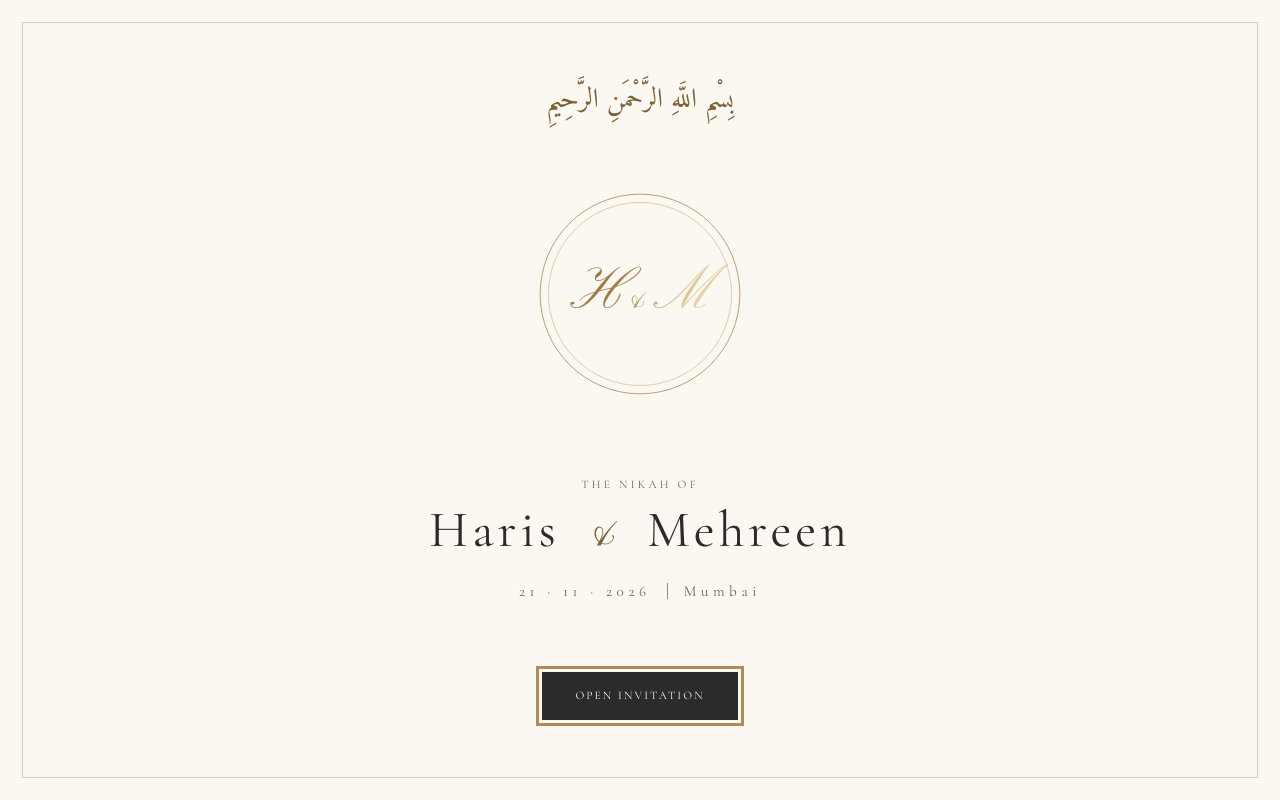
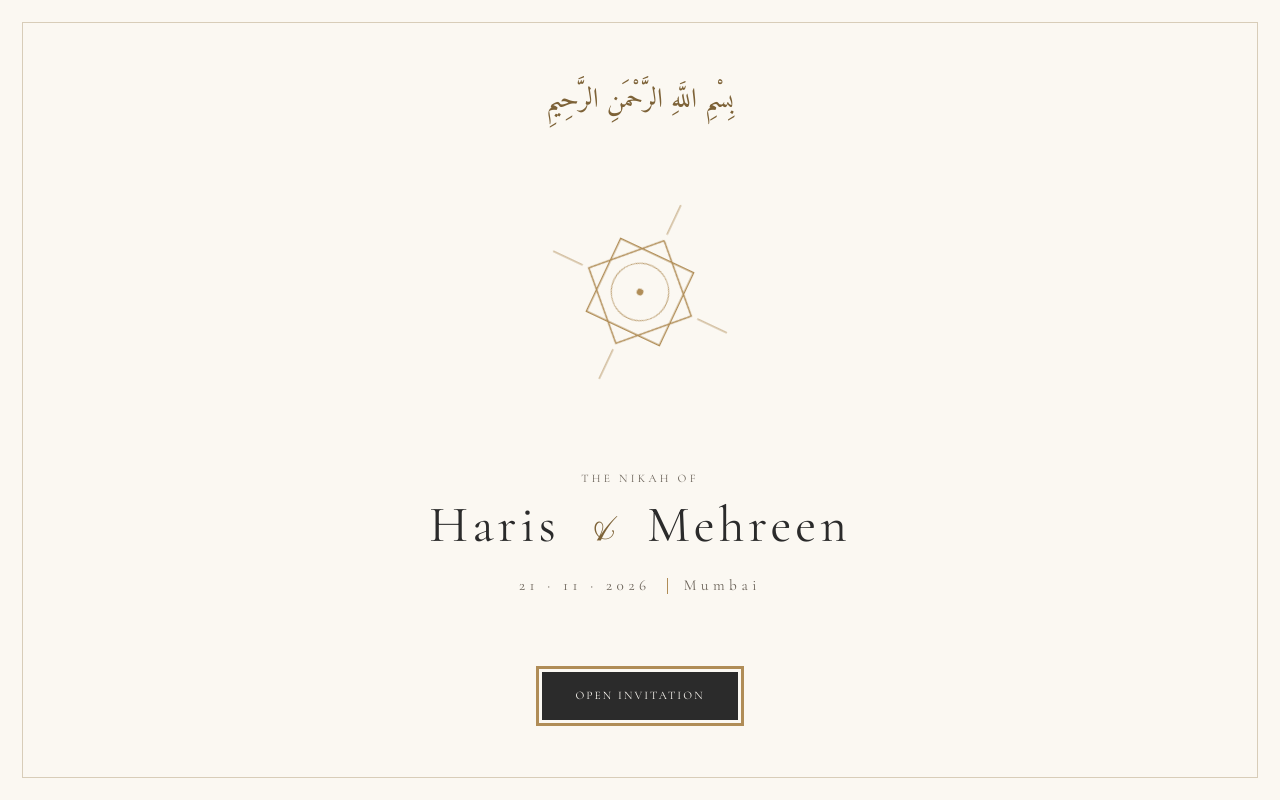
Before and after one commit to Moinuddin22/Invitation, a FastAPI app: page /nikah in a window 1280 px wide. Run offline with FastAPI, Linux system fonts and the light colour scheme; some libraries are stand-ins or nearby versions; some web fonts are replaced.

Commit message:
feat: Nikah cover uses Rub el Hizb star instead of H&M monogram; parents as Mr. & Mrs.

```diff
--- a/app/events.py
+++ b/app/events.py
@@ -22,8 +22,12 @@ class Person:
     relation: str  # "Son" / "Daughter"
 
     @property
+    def parents(self) -> str:
+        return f"Mr. & Mrs. {self.father}"
+
+    @property
     def parent_line(self) -> str:
-        return f"{self.relation} of Janab {self.father}"
+        return f"{self.relation} of {self.parents}"
 
 
 @dataclass(frozen=True)
--- a/app/static/css/themes/nikah.css
+++ b/app/static/css/themes/nikah.css
@@ -41,11 +41,15 @@
 .nk-cover > :nth-child(4) { animation-delay: 1.6s; }
 .nk-cover-bism { font-size: clamp(1.3rem, 4vw, 1.7rem); color: var(--c-gold-ink); margin: 0; }
 
-.nk-medallion { position: relative; width: clamp(150px, 26vh, 220px); aspect-ratio: 1; display: grid; place-items: center; }
-.nk-medallion svg { position: absolute; inset: 0; width: 100%; height: 100%; fill: none; stroke: var(--c-gold); transform: rotate(-90deg); }
-.nk-medallion circle { stroke-width: .8; stroke-dasharray: 604; stroke-dashoffset: 604; animation: nk-draw 2.2s ease .3s forwards; }
-.nk-medallion circle + circle { stroke-width: .4; animation-delay: .7s; }
-.nk-medallion .nk-monogram { margin: 0; font-size: clamp(2.6rem, 7.5vh, 3.75rem); }
+/* Rub el Hizb: two overlapping squares draw themselves in gold, then a slow rotation */
+.nk-star { fill: none; stroke: var(--c-gold); overflow: visible; }
+.nk-star .s1 { stroke-width: 1.5; stroke-dasharray: 340; stroke-dashoffset: 340; animation: nk-draw 2s ease .3s forwards; }
+.nk-star .s1 + .s1 { animation-delay: .7s; }
+.nk-star .s2 { stroke-width: .9; opacity: 0; animation: fade-up 1s ease 1.6s forwards; }
+.nk-star .dot { fill: var(--c-gold); stroke: none; }
+.nk-star-lg { width: clamp(130px, 24vh, 200px); height: auto; animation: nk-turn 90s linear 2.5s infinite; }
+.nk-star-sm { display: block; width: 84px; height: 84px; margin: 2.25rem auto .5rem; }
+@keyframes nk-turn { to { transform: rotate(360deg); } }
 @keyframes nk-draw { to { stroke-dashoffset: 0; } }
 
 .nk-cover-text { text-align: center; }
@@ -85,19 +89,6 @@
 .nk-lead-sm { font-size: 1.15rem; margin: -.5rem auto 1.75rem; }
 .nk-title { font-family: var(--f-display); font-weight: 400; font-size: clamp(1.6rem, 4.5vw, 2.1rem); letter-spacing: .14em; text-transform: uppercase; margin: 0 0 1.25rem; }
 
-/* Gold monogram with a slow light sweep.
-   Script swashes overflow the glyph box, and background-clip:text only paints
-   inside the padding box - so pad generously and cancel it with negative margin. */
-.nk-monogram {
-  font-family: var(--f-script); font-size: clamp(3.5rem, 12vw, 5rem); line-height: 1.2;
-  padding: .15em .35em; margin: .6rem -.35em .1rem; display: inline-block;
-  background: linear-gradient(110deg, #9c7a45 30%, #e8d3a6 50%, #9c7a45 70%) 0 0 / 250% 100%;
-  -webkit-background-clip: text; background-clip: text; color: transparent;
-  animation: nk-sheen 5s ease-in-out infinite;
-}
-.nk-monogram span { font-size: .55em; padding: 0 .1em; }
-.nk-monogram-sm { font-size: 3rem; margin-top: 2rem; }
-@keyframes nk-sheen { 0%, 100% { background-position: 100% 0; } 50% { background-position: 0 0; } }
 
 /* Divider: hairline - diamond - hairline */
 .nk-rule { display: flex; align-items: center; justify-content: center; gap: .75rem; margin: 0 auto 1.5rem; max-width: 220px; }
--- a/app/templates/themes/nikah/page.html
+++ b/app/templates/themes/nikah/page.html
@@ -8,19 +8,23 @@
 <div class="nk-rule reveal" aria-hidden="true"><span></span><i></i><span></span></div>
 {%- endmacro %}
 
+{%- macro star(cls) -%}
+<svg class="nk-star {{ cls }}" viewBox="0 0 200 200" aria-hidden="true">
+  <path class="s1" d="M58 58h84v84H58Z"/>
+  <path class="s1" d="M100 41l59 59-59 59-59-59Z"/>
+  <circle class="s2" cx="100" cy="100" r="30"/>
+  <path class="s2" d="M100 0v34M100 166v34M0 100h34M166 100h34"/>
+  <circle class="dot" cx="100" cy="100" r="3.5"/>
+</svg>
+{%- endmacro %}
+
 {% block body %}
-{# ---------- Cover: full-screen, airy, one idea per row ---------- #}
+{# ---------- Cover: Rub el Hizb star line-drawing, names below ---------- #}
 <div id="intro" class="intro nk-intro" role="dialog" aria-modal="true" aria-labelledby="intro-title">
   <div class="nk-cover">
     <p class="arabic nk-cover-bism" lang="ar" dir="rtl">بِسْمِ اللَّهِ الرَّحْمَنِ الرَّحِيمِ</p>
 
-    <div class="nk-medallion" aria-hidden="true">
-      <svg viewBox="0 0 200 200">
-        <circle cx="100" cy="100" r="96" />
-        <circle cx="100" cy="100" r="88" />
-      </svg>
-      <p class="nk-monogram">{{ groom.nickname[0] }}<span>&amp;</span>{{ bride.nickname[0] }}</p>
-    </div>
+    {{ star("nk-star-lg") }}
 
     <div class="nk-cover-text">
       <p class="nk-eyebrow">The Nikah of</p>
@@ -112,8 +116,8 @@
       <p class="arabic nk-dua reveal" lang="ar" dir="rtl">{{ dua.arabic }}</p>
       <p class="nk-ayah-en reveal">“{{ dua.english }}”</p>
       <p class="nk-eyebrow reveal">{{ dua.reference }}</p>
-      <p class="nk-monogram nk-monogram-sm reveal" aria-hidden="true">{{ groom.nickname[0] }}<span>&amp;</span>{{ bride.nickname[0] }}</p>
-      <p class="nk-families reveal">With love &amp; duas from the families of<br>Janab {{ groom.father }} &amp; Janab {{ bride.father }}</p>
+      {{ star("nk-star-sm reveal") }}
+      <p class="nk-families reveal">With love &amp; duas from the families of<br>{{ groom.parents }} and {{ bride.parents }}</p>
     </footer>
   </article>
 </main>
--- a/app/templates/themes/valima/page.html
+++ b/app/templates/themes/valima/page.html
@@ -124,7 +124,7 @@
     <p class="vl-ayah-en">“{{ dua.english }}”</p>
     <p class="vl-kicker">{{ dua.reference }}</p>
     <p class="vl-foot-names">{{ groom.nickname }} &amp; {{ bride.nickname }}</p>
-    <p class="vl-parent">With love &amp; duas from the families of Janab {{ groom.father }} &amp; Janab {{ bride.father }}</p>
+    <p class="vl-parent">With love &amp; duas from the families of {{ groom.parents }} and {{ bride.parents }}</p>
   </footer>
 </main>
 {% endblock %}
```
Also changed, not shown: tests/test_api.py (+9 -1 lines).
